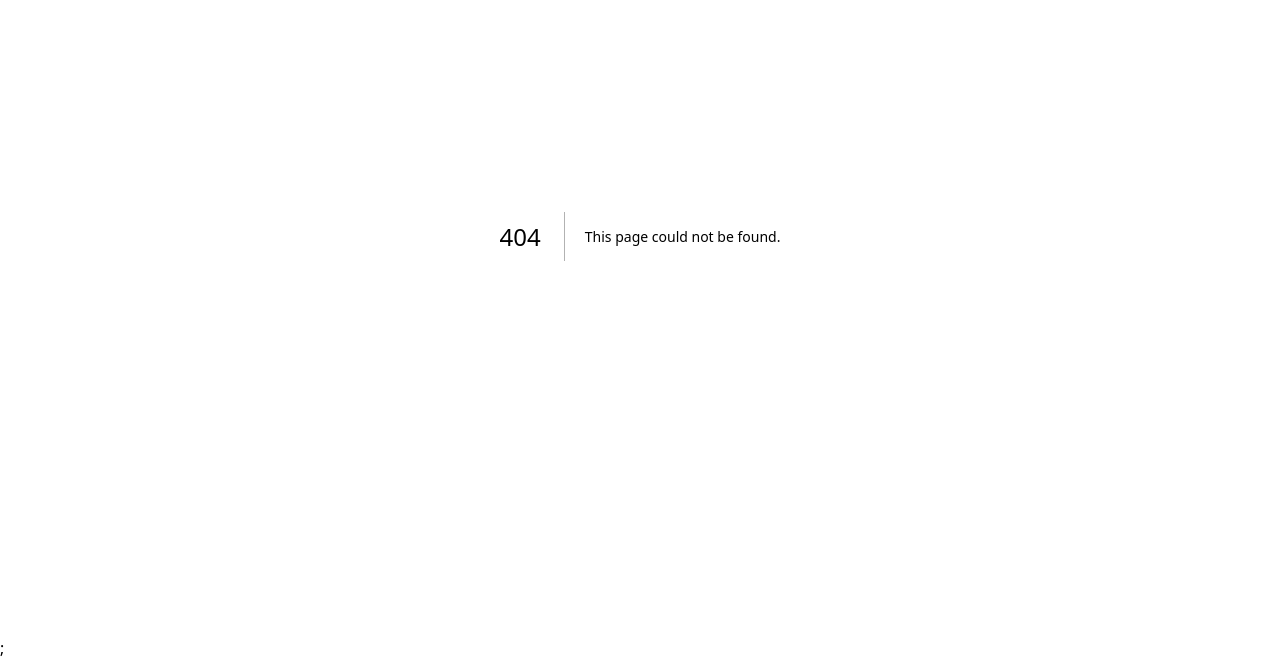
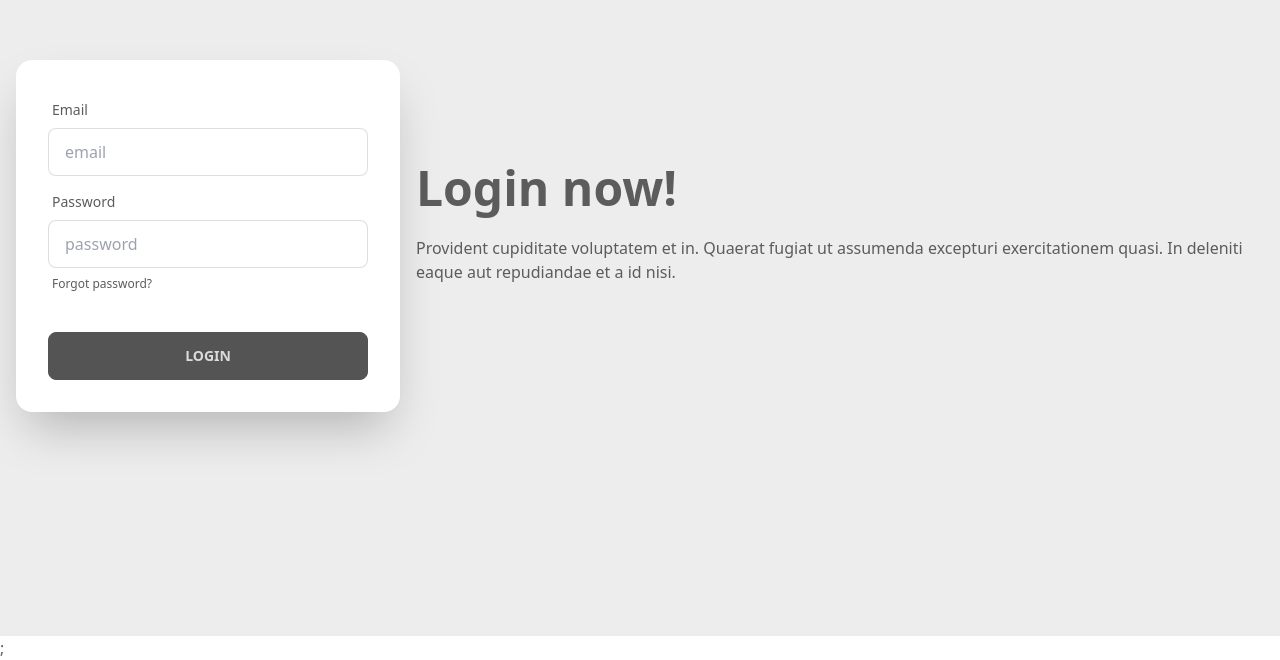
Before and after one commit to datisekai/woay-ecommerce, a Next.js app in the folder client/: page /login in a window 1280 px wide. Before the commit this address had no page. Shown: the part 164-824 px from the top of the page. Built offline with nearby package versions, Linux system fonts and the light colour scheme.

Commit message:
xong phần layout pages login

```diff
--- a/client/package.json
+++ b/client/package.json
@@ -12,11 +12,13 @@
     "daisyui": "^3.0.20",
     "eslint": "8.42.0",
     "eslint-config-next": "13.4.4",
+    "formik": "^2.4.1",
     "next": "13.4.4",
     "nextjs-progressbar": "^0.0.16",
     "react": "18.2.0",
     "react-dom": "18.2.0",
-    "react-icons": "^4.9.0"
+    "react-icons": "^4.9.0",
+    "yup": "^1.2.0"
   },
   "devDependencies": {
     "autoprefixer": "^10.4.14",
--- /dev/null
+++ b/client/pages/login.jsx
@@ -0,0 +1,98 @@
+import React from "react";
+import { useFormik } from "formik";
+import * as Yup from "yup";
+
+export default function login() {
+    const formik = useFormik({
+        initialValues: {
+            email: "",
+            password: "",
+        },
+        validationSchema: Yup.object({
+            password: Yup.string()
+                .min(
+                    8,
+                    "Please check your password and account name and try again."
+                )
+                .required(
+                    "Please check your password and account name and try again."
+                ),
+            email: Yup.string()
+                .email(
+                    "Please check your password and account name and try again."
+                )
+                .required(
+                    "Please check your password and account name and try again."
+                ),
+        }),
+        onSubmit: (values) => {
+            alert(JSON.stringify(values, null, 2));
+        },
+    });
+
+    return (
+        <div className="hero min-h-screen bg-base-200">
+            <div className="hero-content flex-col lg:flex-row-reverse">
+                <div className="text-center lg:text-left">
+                    <h1 className="text-5xl font-bold">Login now!</h1>
+                    <p className="py-6">
+                        Provident cupiditate voluptatem et in. Quaerat fugiat ut
+                        assumenda excepturi exercitationem quasi. In deleniti
+                        eaque aut repudiandae et a id nisi.
+                    </p>
+                </div>
+                <div className="card flex-shrink-0 w-full max-w-sm shadow-2xl bg-base-100">
+                    <form className="card-body" onSubmit={formik.handleSubmit}>
+                        <div className="form-control">
+                            <label className="label">
+                                <span className="label-text">Email</span>
+                            </label>
+                            <input
+                                name="email"
+                                type="text"
+                                placeholder="email"
+                                className={
+                                    formik.errors.email
+                                        ? "border-[red] input input-bordered "
+                                        : "input input-bordered "
+                                }
+                                onChange={formik.handleChange}
+                            />
+                        </div>
+                        <div className="form-control">
+                            <label className="label">
+                                <span className="label-text">Password</span>
+                            </label>
+                            <input
+                                name="password"
+                                type="password"
+                                placeholder="password"
+                                className="input input-bordered"
+                                onChange={formik.handleChange}
+                            />
+                            <label className="label">
+                                <a
+                                    href="#"
+                                    className="label-text-alt link link-hover"
+                                >
+                                    Forgot password?
+                                </a>
+                            </label>
+                        </div>
+                        {(formik.touched.email && formik.errors.email) ||
+                        (formik.touched.password && formik.errors.password) ? (
+                            <p>
+                                {formik.errors.email || formik.errors.password}
+                            </p>
+                        ) : null}
+                        <div className="form-control mt-6">
+                            <button type="submit" className="btn btn-primary">
+                                Login
+                            </button>
+                        </div>
+                    </form>
+                </div>
+            </div>
+        </div>
+    );
+}
--- /dev/null
+++ b/client/src/components/CardPosts.jsx
@@ -0,0 +1,43 @@
+import React from "react";
+
+export default function CardPosts() {
+    return (
+        <div>
+            <article className="mb-[25px]  grid grid-cols-1  px-[15px] lg:grid-cols-4 lg:gap-4">
+                <div className=" mb-[20px] lg:col-span-1 overflow-hidden">
+                    <a href="#" className="">
+                        <img
+                            className="hover:scale-[120%] ease-in-out duration-500 transition-all
+                            hover:ease-in-out hover:duration-500 hover:transition-all "
+                            src="https://file.hstatic.net/200000195489/article/z3627411967869_a3d58173d126bcc73177002477e6456f_0aa5dd3ad1bd4f2ea596de911d2630e0_grande.jpg"
+                            alt="img_post"
+                        />
+                    </a>
+                </div>
+                <div className="post_title lg:col-span-3">
+                    <h3>
+                        <a
+                            href="#"
+                            className="text-[#5c5c5c] text-[16px] uppercase font-medium ease-in-out duration-200 transition-all
+                            hover:ease-in-out hover:duration-200 hover:transition-all hover:text-[#000000]"
+                        >
+                            Name Posts
+                        </a>
+                    </h3>
+                    <div className=" text-[#999] mb-[15px] text-[14px] font-medium">
+                        {/* truyen tư api vào nhé */}
+                        <span>Người viết: lakyky123@icloud.com</span>
+                        {/* truyền ngày đã viết nhé */}
+                        <span>08.08.2022</span>
+                    </div>
+                    {/* Mô tả ngắn về bài post đó */}
+                    <p className="leading-5 mb-[10px] text-[14px] font-medium">
+                        Bạn tìm việc khó, đã có MISSOUT đây?Vì MISSOUT đang tìm
+                        kiếm những mảnh ghép còn sót lại cho team, chúng mình
+                        đang ngày đêm mong mỏi...
+                    </p>
+                </div>
+            </article>
+        </div>
+    );
+}
```
Also changed, not shown: 1 other file (tests, documents, lock files or other folders).
